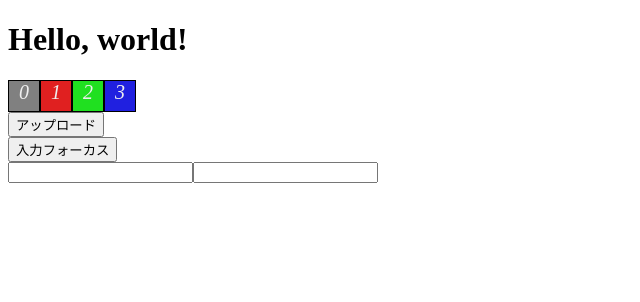
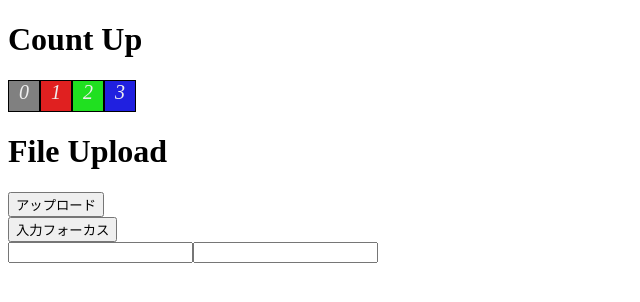
Before and after one commit to kushikushi5969/countUpPractiece2, a React app: page / in a window 1280 px wide. Shown: the top 302 px of the page, without its empty margins (0-640 px from the left). Built offline with nearby package versions, Linux system fonts and the light colour scheme.

Commit message:
モジュール作成：ファイルアップロード

```diff
--- a/src/component/App.jsx
+++ b/src/component/App.jsx
@@ -1,5 +1,6 @@
 import React from 'react'
 import Rect from './Rect.jsx'
+import Handleupload from './Handleupload.jsx'
 
 
 const TextInput = (props) => {
@@ -7,27 +8,6 @@ const TextInput = (props) => {
 }
 
 export default class App extends React.Component {
-
-    constructor (props) {
-      super(props)
-      // creatRefでref変数を作成
-      this.upload = React.createRef()
-      this.done = React.createRef()
-    }
-
-    // アップロードされたファイルの処理
-    handleUpload = (e) => {
-      const file = e.target.files[0]
-      const reader = new FileReader()
-      reader.readAsText(file, 'UTF-8')
-      reader.onload = e => {
-        alert(e.target.result)
-      }
-      e.target.value = null
-
-      // currentプロパティ経由で生のHTMLElementを操作できる
-      this.done.current.style.display = ''
-    }
 
     // フォーカス
     focusInput = () => {
@@ -42,14 +22,13 @@ export default class App extends React.Component {
     render () {
       return (
         <>
-          <h1>Hello, world!</h1>
+          <h1>Count Up</h1>
           <Rect />
           <Rect num={1} bgcolor='#e02020' />
           <Rect num={2} bgcolor='#20e020' />
           <Rect num={3} bgcolor='#2020e0' />
-          <input type='file' ref={this.upload} style={{display: 'none'}} onChange={this.handleUpload} />
-          <button onClick={() => this.upload.current.click()}>アップロード</button>
-          <div ref={this.done} style={{display: 'none'}}>アップロード完了</div>
+          <h1>File Upload</h1>
+          <Handleupload />
           <div>
             <div>
               {/* <input type="text" ref={(input) => { this.input = input }} /> */}
--- /dev/null
+++ b/src/component/Handleupload.jsx
@@ -0,0 +1,35 @@
+import React from 'react'
+
+export default class HandleUpload extends React.Component {
+
+  constructor (props) {
+    super(props)
+    // creatRefでref変数を作成
+    this.upload = React.createRef()
+    this.done = React.createRef()
+  }
+
+  // アップロードされたファイルの処理
+  handleUpload = (e) => {
+    const file = e.target.files[0]
+    const reader = new FileReader()
+    reader.readAsText(file, 'UTF-8')
+    reader.onload = e => {
+      alert(e.target.result)
+    }
+    e.target.value = null
+
+    // currentプロパティ経由で生のHTMLElementを操作できる
+    this.done.current.style.display = ''
+  }
+
+  render () {
+    return (
+      <>
+        <input type='file' ref={this.upload} style={{display: 'none'}} onChange={this.handleUpload} />
+        <button onClick={() => this.upload.current.click()}>アップロード</button>
+        <div ref={this.done} style={{display: 'none'}}>アップロード完了</div>
+      </>
+    )
+  }
+}
```
Also changed, not shown: 1 other file (tests, documents, lock files or other folders).
